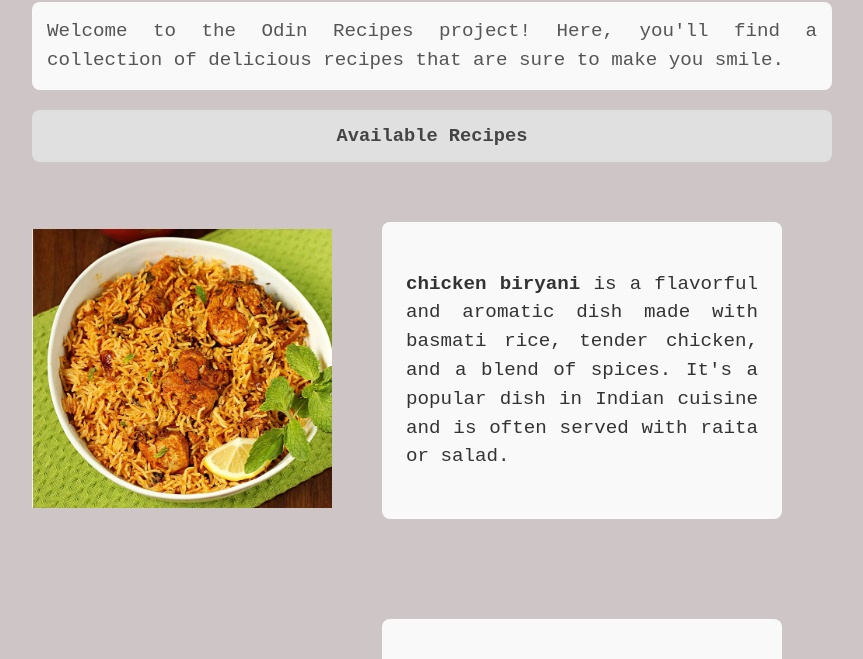
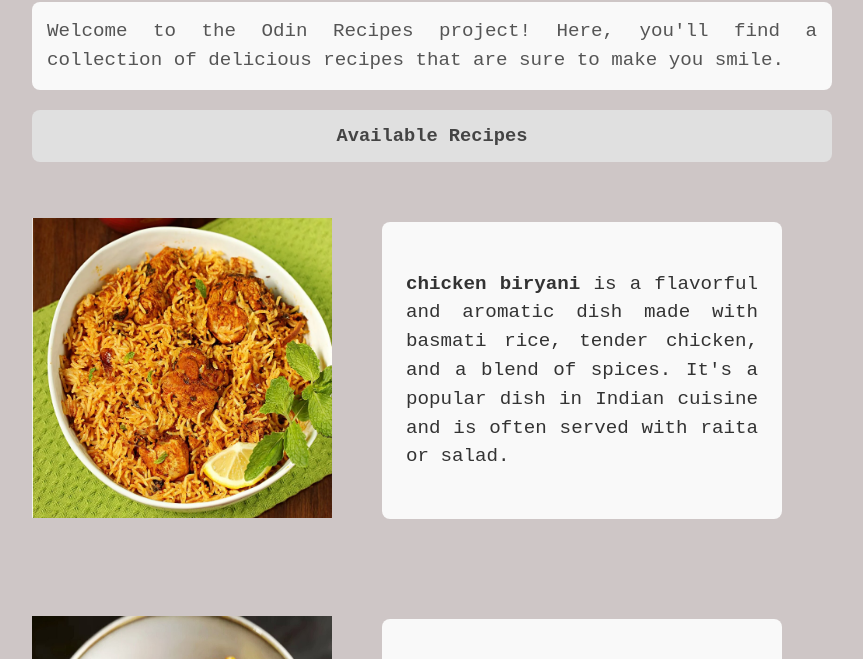
Before and after one commit to Kv-Ramana01/odin-recipes, a plain HTML site: page index.html in a window 1280 px wide. Shown: the part 75-734 px from the top of the page, without its empty margins (208-1071 px from the left). Drawn offline with Linux system fonts and the light colour scheme.

Commit message:
minor chnages for image sizing

```diff
--- a/styleindex.css
+++ b/styleindex.css
@@ -53,7 +53,8 @@ ul{
 }
 
 img{
-    max-width: 300px;
+    width: 300px;
+    height: 300px;
     display: inline-block;
     transition: transform 0.3s ease;
 }
```
